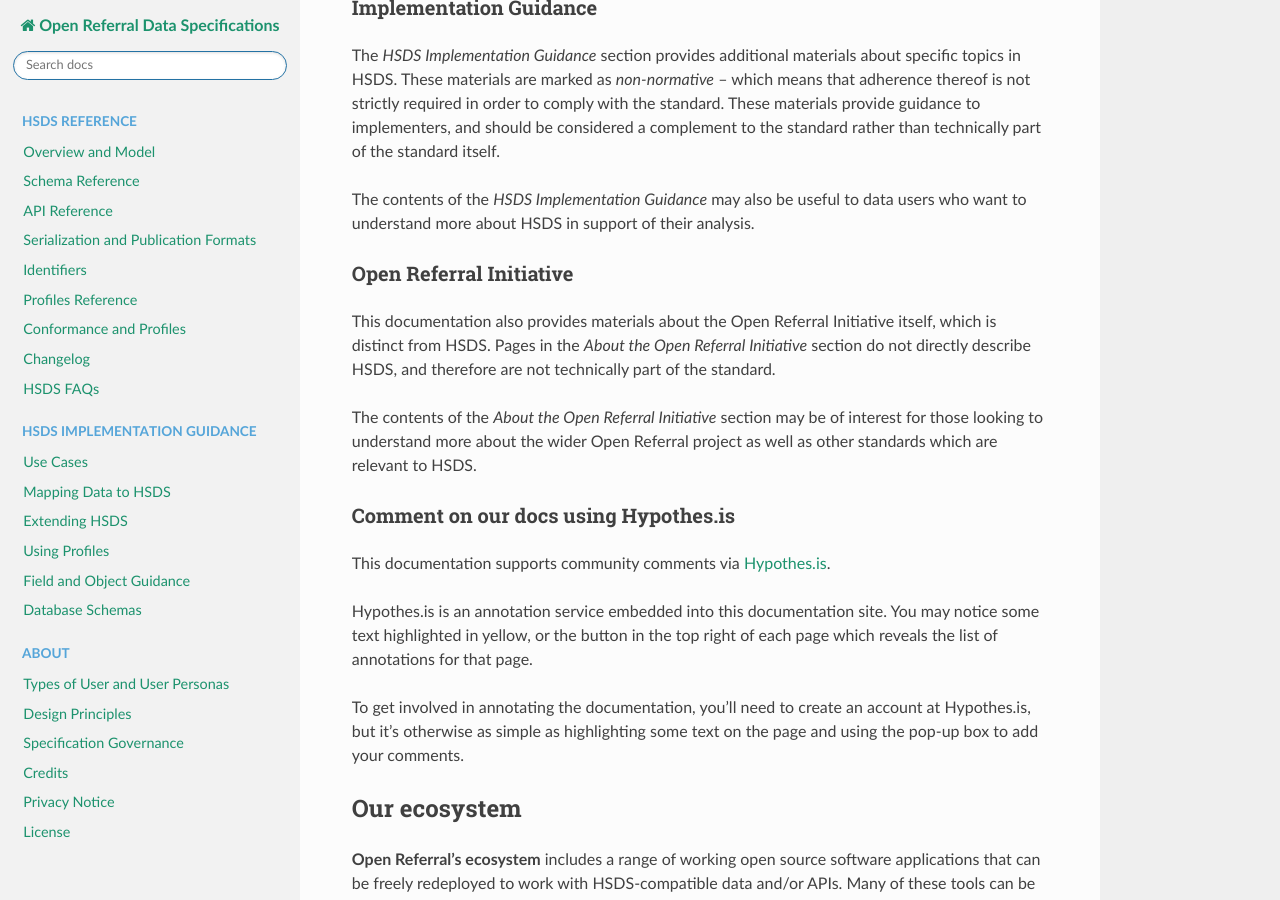
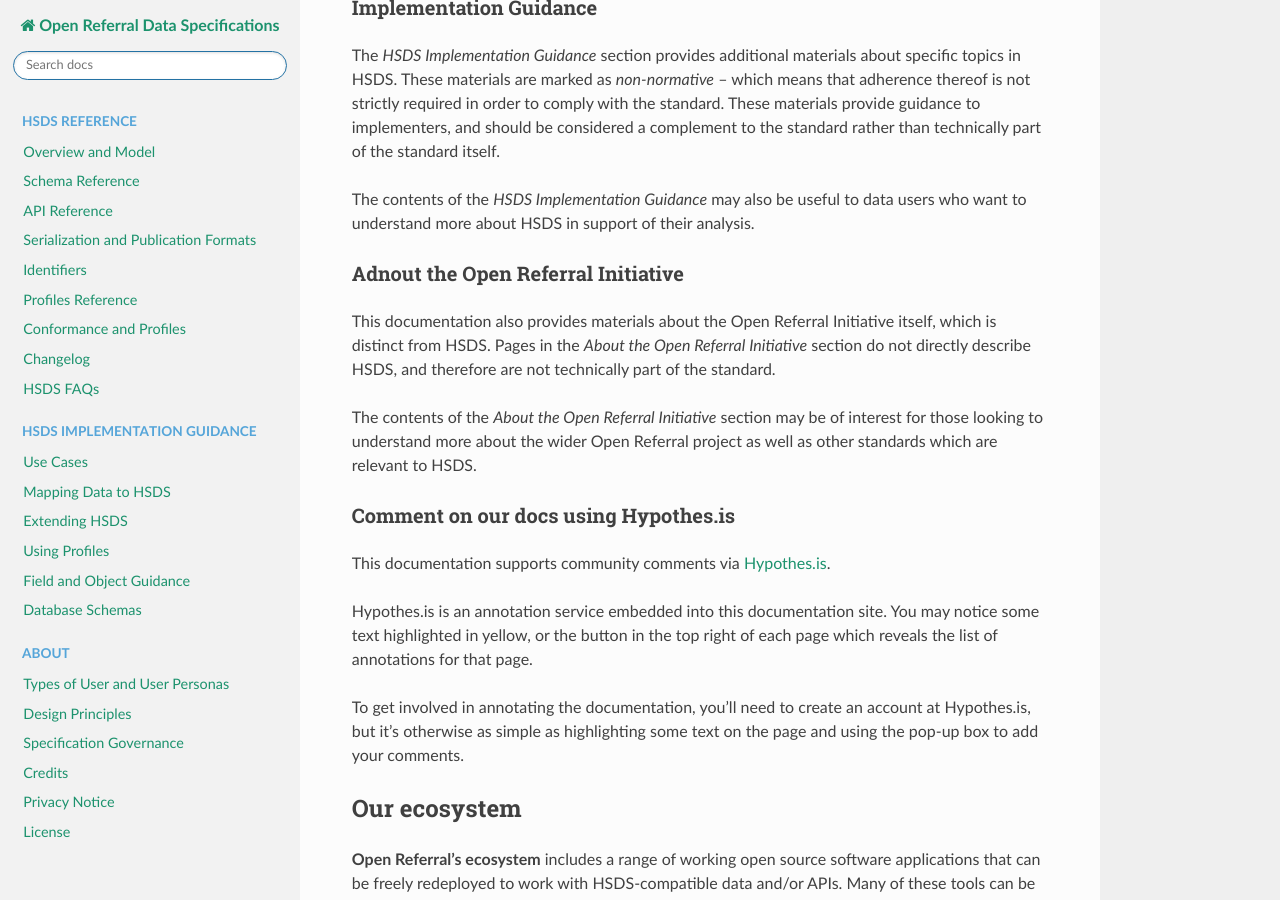
Before and after one commit to openreferral/specification, a Sphinx documentation site: the page built from docs/index.md, in a window 1280 px wide and 900 px high, scrolled down 996 px. Built offline with Sphinx 7.4.7 and the Read the Docs theme 3.1.0, drawn with Linux system fonts in a browser that asks for light colours; a script that is not in the unit is left out; comment, search, counter and statistics services are not loaded.

Commit message:
Update index.md

```diff
--- a/docs/index.md
+++ b/docs/index.md
@@ -22,7 +22,7 @@ The *HSDS Implementation Guidance* section provides additional materials about s
 The contents of the *HSDS Implementation Guidance* may also be useful to data users who want to understand more about HSDS in support of their analysis.
 
 
-### Open Referral Initiative
+### Adnout the Open Referral Initiative
 
 This documentation also provides materials about the Open Referral Initiative itself, which is distinct from HSDS. Pages in the *About the Open Referral Initiative* section do not directly describe HSDS, and therefore are not technically part of the standard.
 
```
